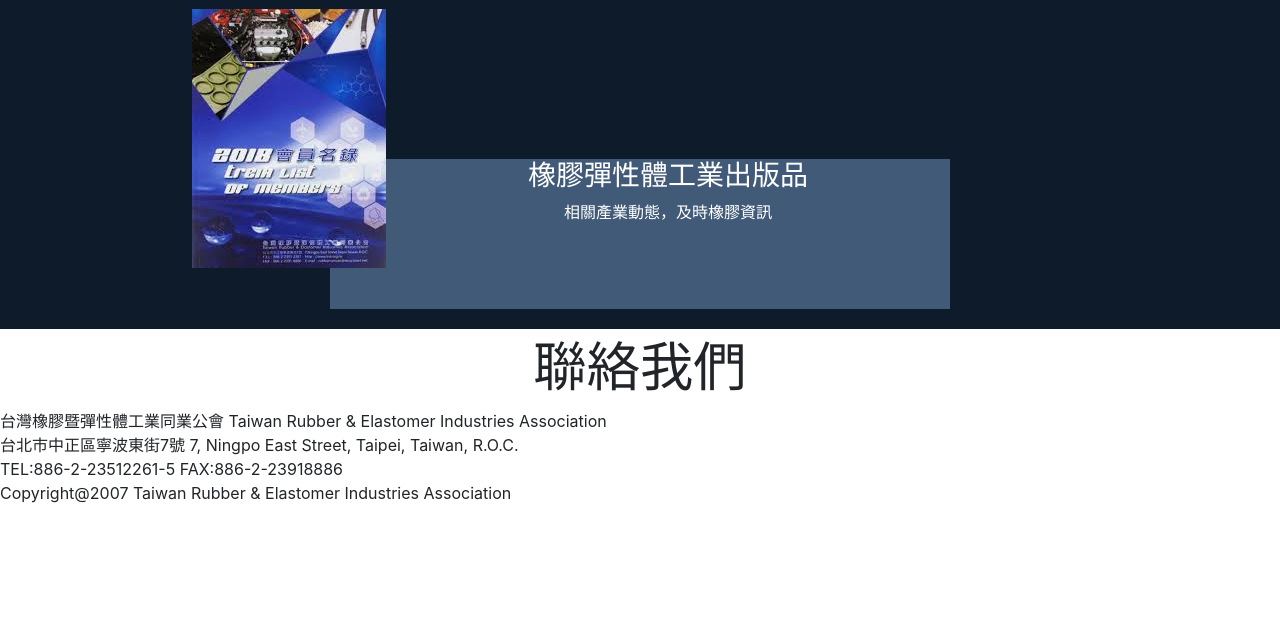
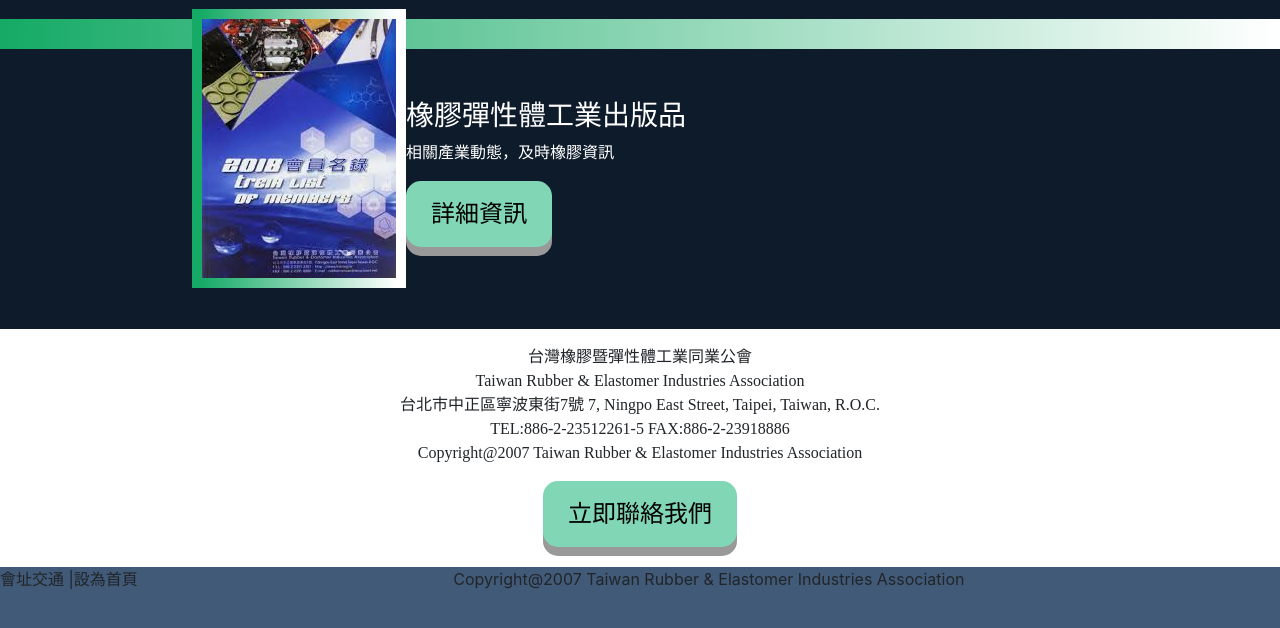
Before and after one commit to doris0921/RAwebsite, a plain HTML site: page index.html in a window 1280 px wide. Shown: the part 736-1364 px from the top of the page. Before the commit the page ends 1257 px from the top, so only its background shows below. Drawn offline with nearby package versions, Linux system fonts and the light colour scheme.

Commit message:
11/25 updater

```diff
--- a/includes/css/index.css
+++ b/includes/css/index.css
@@ -129,19 +129,76 @@ li{list-style: none;}
 #publish img{
 	margin-left: 15%;
 	float: left;
+	border: 1px solid transparent;
+	border-width: 10px 10px 10px 10px;
+	border-image: linear-gradient(to right,rgb(21,170,102)0%,rgb(255,255,255)100%);
+	border-image-slice: 1 ;
 }
 
 #publish_intro{
-	width:620px ;
-	height: 150px;
+	width:100% ;
+	height: 30px;
 	margin: 0px auto;
-	background-color: #415A78;
+	background-image: linear-gradient(to right,rgb(21,170,102)0%,rgb(255,255,255)100%);
+	margin-top: 10px;
 }
-#publish div h3,#publish div p{
-text-align: center;
+/*#publish div h3,#publish div p,#publish div p button{
+	margin-left: 50%;
+}*/
+
+#publish div h3{
+	margin-top: 50px;
 }
 
-#publish div h3{
-	margin-top: 150px;
+#contact{
+	text-align: center;
+	font-family: Microsoft JhengHei;
+	margin-top: 16px;
 }
+
+
+.contact_link{
+	display: inline-block;
+	padding: 15px 25px;
+	font-size: 24px;
+	font-family: Microsoft JhengHei;
+	cursor: pointer;
+	text-align: center;
+	text-decoration: none;
+	outline: none;
+	color: #000;
+	background-color: #81D6B5;
+	border: none;
+	border-radius: 15px;
+	box-shadow: 0 9px #999;
 }
+
+.contact_link:hover{
+	background-color:#69AF94;
+}
+.contact_link:active{
+	background-color:#69AF94;
+	box-shadow: 0 5px #666;
+	transform: translateY(4px);
+}
+
+#bottom{
+	width:100% ;
+	height: 150px;
+	background-color: #415A78;
+	margin-top: 20px;
+}
+
+
+#bottom #access{
+	float: left;
+}
+
+#bottom #home{
+	float: left;
+}
+
+#bottom li{
+	text-align: center;
+	float:none;
+}
--- a/index.html
+++ b/index.html
@@ -13,10 +13,10 @@
            <div class="title">
                     <div id="language">
                         <li id="language_E">ENGLISH  </li>
-                        <li id="language_C">繁體中文 | <li></li>
+                        <li id="language_C">繁體中文 |</li>
                     </div>
                     <div id="title">
-                        <li id="title_C">台灣橡膠暨彈性體工業同業公會<li></li>
+                        <li id="title_C">台灣橡膠暨彈性體工業同業公會</li>
                         <li id="title_E">TAIWAN RUBBER & ELASTOMER INDUSTRIES ASSOCIATION</li>
                     </div>
             </div>
@@ -71,16 +71,24 @@
 			<div id="publish">
                 <div class="context_title">出版刊物</div>
                 <img src="includes/images/publush.jpg">
-                <div id="publish_intro"><h3>橡膠彈性體工業出版品</h3>
+                <div id="publish_intro"></div>
+                <div>
+                    <h3>橡膠彈性體工業出版品</h3>
                     <p>相關產業動態，及時橡膠資訊</p>
+                    <button class="contact_link">詳細資訊</button>
                 </div>
             </div>
             <div id="contact">
-                    <div class="context_title">聯絡我們</div>
-                    <div><p>台灣橡膠暨彈性體工業同業公會  Taiwan Rubber & Elastomer Industries Association<br/>
+                    <div><p>台灣橡膠暨彈性體工業同業公會<br/>Taiwan Rubber & Elastomer Industries Association<br/>
                             台北市中正區寧波東街7號  7, Ningpo East Street, Taipei, Taiwan, R.O.C.<br/>
                             TEL:886-2-23512261-5 FAX:886-2-23918886 <br/>
                             Copyright@2007 Taiwan Rubber & Elastomer Industries Association</p></div>
+                            <button class="contact_link">立即聯絡我們</button>
+            </div>
+            <div id="bottom">
+                    <li id="access">會址交通 |</li>
+                    <li id="home">設為首頁  </li>
+                    <li>Copyright@2007 Taiwan Rubber & Elastomer Industries Association</li>
             </div>
     </body>
 </html>
```
